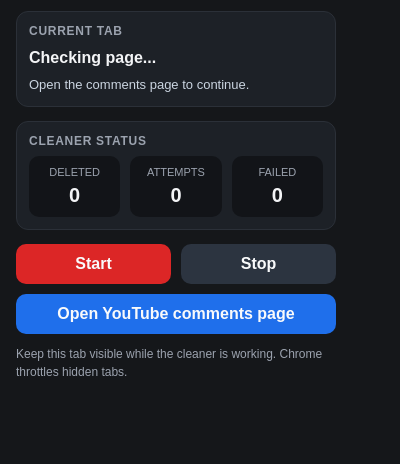
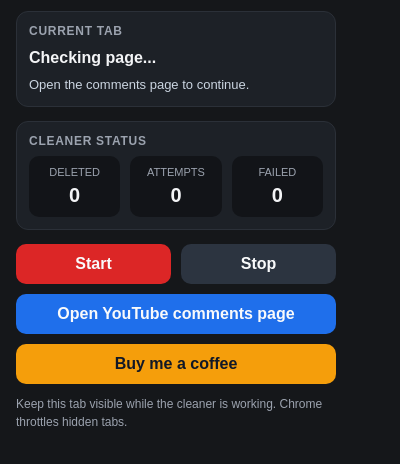
Before and after one commit to MichalMatu/youtube-activity-cleaner, a browser extension: page extension/popup.html in a window 400 px wide. Shown: the part 116-580 px from the top of the page. Drawn offline with Linux system fonts and the light colour scheme.

Commit message:
Improve extension docs and add support button

```diff
--- a/extension/popup.css
+++ b/extension/popup.css
@@ -128,6 +128,13 @@ button.secondary {
   background: #1f6feb;
 }
 
+button.support {
+  width: 100%;
+  margin-top: 10px;
+  background: #f59e0b;
+  color: #111827;
+}
+
 .footnote {
   margin-top: 12px;
   color: #9ca3af;
--- a/extension/popup.html
+++ b/extension/popup.html
@@ -48,6 +48,10 @@
         Open YouTube comments page
       </button>
 
+      <button id="support-button" class="support" type="button">
+        Buy me a coffee
+      </button>
+
       <p class="footnote">
         Keep this tab visible while the cleaner is working. Chrome throttles hidden tabs.
       </p>
--- a/extension/popup.js
+++ b/extension/popup.js
@@ -10,6 +10,8 @@ const failedCountElement = document.querySelector("#failed-count");
 const startButton = document.querySelector("#start-button");
 const stopButton = document.querySelector("#stop-button");
 const openPageButton = document.querySelector("#open-page-button");
+const supportButton = document.querySelector("#support-button");
+const SUPPORT_URL = "https://buymeacoffee.com/michalmatuh";
 
 const getActiveTab = async () => {
   const [tab] = await chrome.tabs.query({ active: true, currentWindow: true });
@@ -115,5 +117,9 @@ openPageButton.addEventListener("click", async () => {
   await chrome.tabs.create({ url: COMMENTS_PAGE_URL });
 });
 
+supportButton.addEventListener("click", async () => {
+  await chrome.tabs.create({ url: SUPPORT_URL });
+});
+
 refreshStatus();
 setInterval(refreshStatus, 1000);
```
Also changed, not shown: README.md, screenshots/05-chrome-extensions-page-installed-cleaner.png (added), screenshots/06-chrome-toolbar-extensions-button.png (added), screenshots/07-chrome-extensions-menu-manage-extensions.png (added), screenshots/08-extension-popup-youtube-activity-cleaner.png (added).
